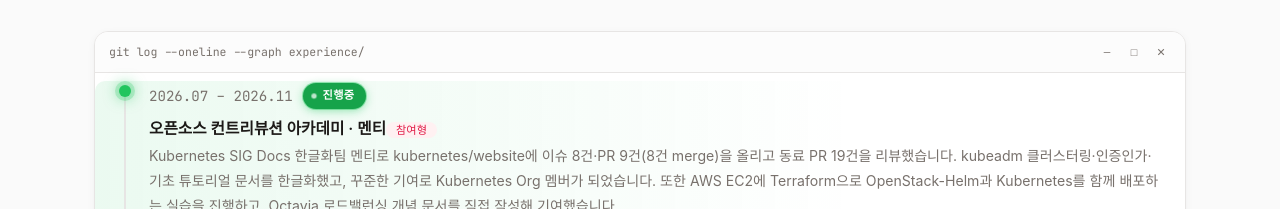
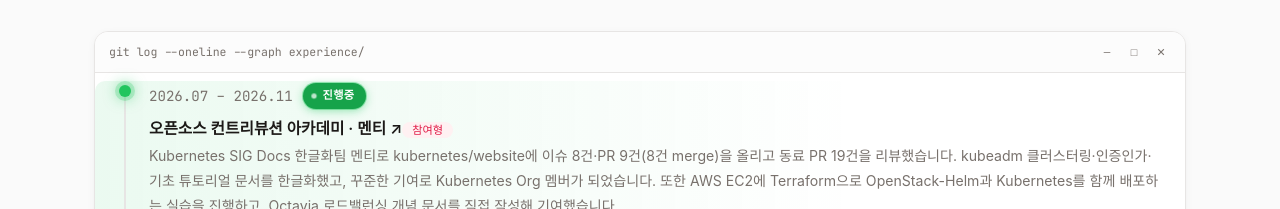
Before and after one commit to BcKmini/BcKmini.github.io, a Vue app: page / in a window 1280 px wide. Shown: the part 3325-3534 px from the top of the page. Built offline with nearby package versions, Linux system fonts and the light colour scheme; no server answers; a web font is replaced by a local one.

Commit message:
오픈소스 컨트리뷰션 아카데미 활동에 GitHub 기여 링크 추가

```diff
--- a/src/data/experience.js
+++ b/src/data/experience.js
@@ -7,6 +7,7 @@ export const experience = [
     title_en: "Open Source Contribution Academy · Mentee",
     type: "참여형",
     type_en: "Participant",
+    link: "https://github.com/kubernetes/website/pulls?q=is%3Apr+involves%3ABcKmini",
     desc: "Kubernetes SIG Docs 한글화팀 멘티로 kubernetes/website에 이슈 8건·PR 9건(8건 merge)을 올리고 동료 PR 19건을 리뷰했습니다. kubeadm 클러스터링·인증인가·기초 튜토리얼 문서를 한글화했고, 꾸준한 기여로 Kubernetes Org 멤버가 되었습니다. 또한 AWS EC2에 Terraform으로 OpenStack-Helm과 Kubernetes를 함께 배포하는 실습을 진행하고, Octavia 로드밸런싱 개념 문서를 직접 작성해 기여했습니다.",
     desc_en:
       "Mentee on the Kubernetes SIG Docs Korean localization team — filed 8 issues and opened 9 PRs (8 merged) on kubernetes/website, and reviewed 19 peer PRs. Localized docs on kubeadm clustering, auth/authz, and core tutorials, and became a Kubernetes Org member through sustained contribution. Also ran a hands-on lab deploying OpenStack-Helm alongside Kubernetes on AWS EC2 via Terraform, and contributed documentation on Octavia load balancing concepts.",
```
